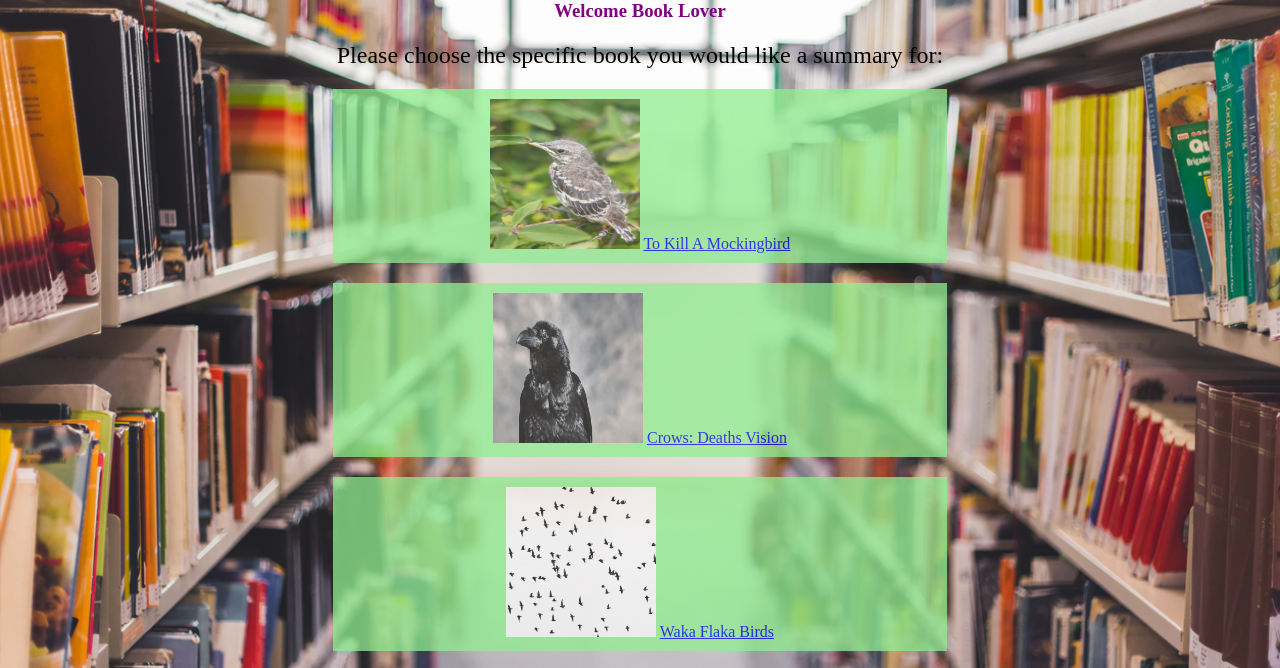
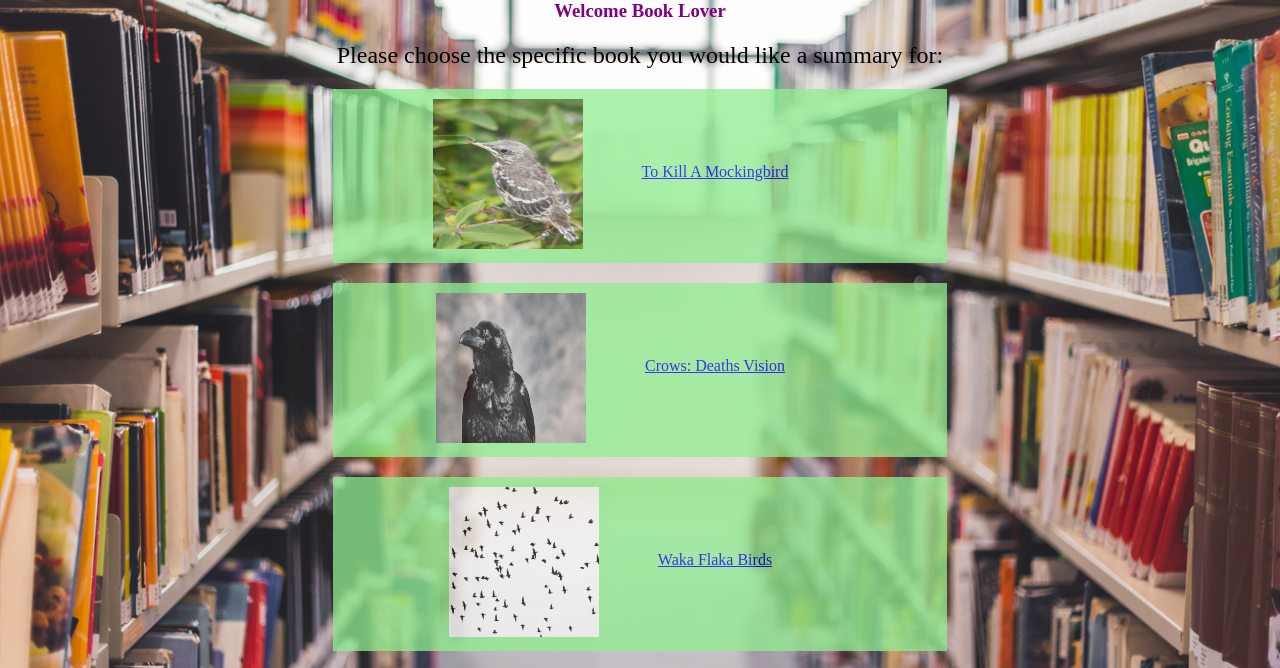
Before and after one commit to Nolleyflip/Stevens-Book-House, a plain HTML site: page index.html in a window 1280 px wide. Shown: the part 69-737 px from the top of the page. Drawn offline with Linux system fonts and the light colour scheme.

Commit message:
added margin to divs

```diff
--- a/styles.scss
+++ b/styles.scss
@@ -37,6 +37,11 @@ p {
     font-size: 1.5em;
     padding: 10px;
 }
+a {
+    display: flex;
+    float: right;
+    margin: 64px 59px;
+}
 section {
     display: flex;
     align-items: center;
```
Also changed, not shown: styles.css, 1 other file.
